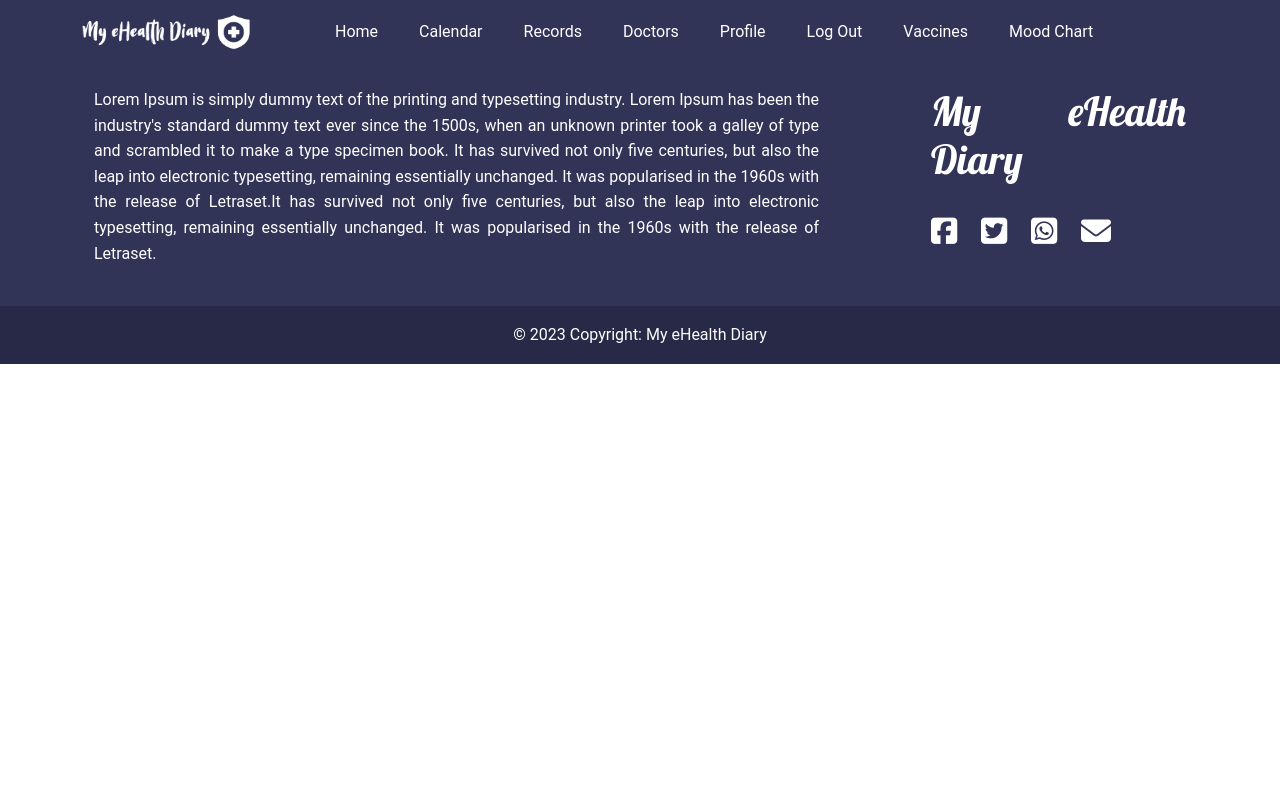
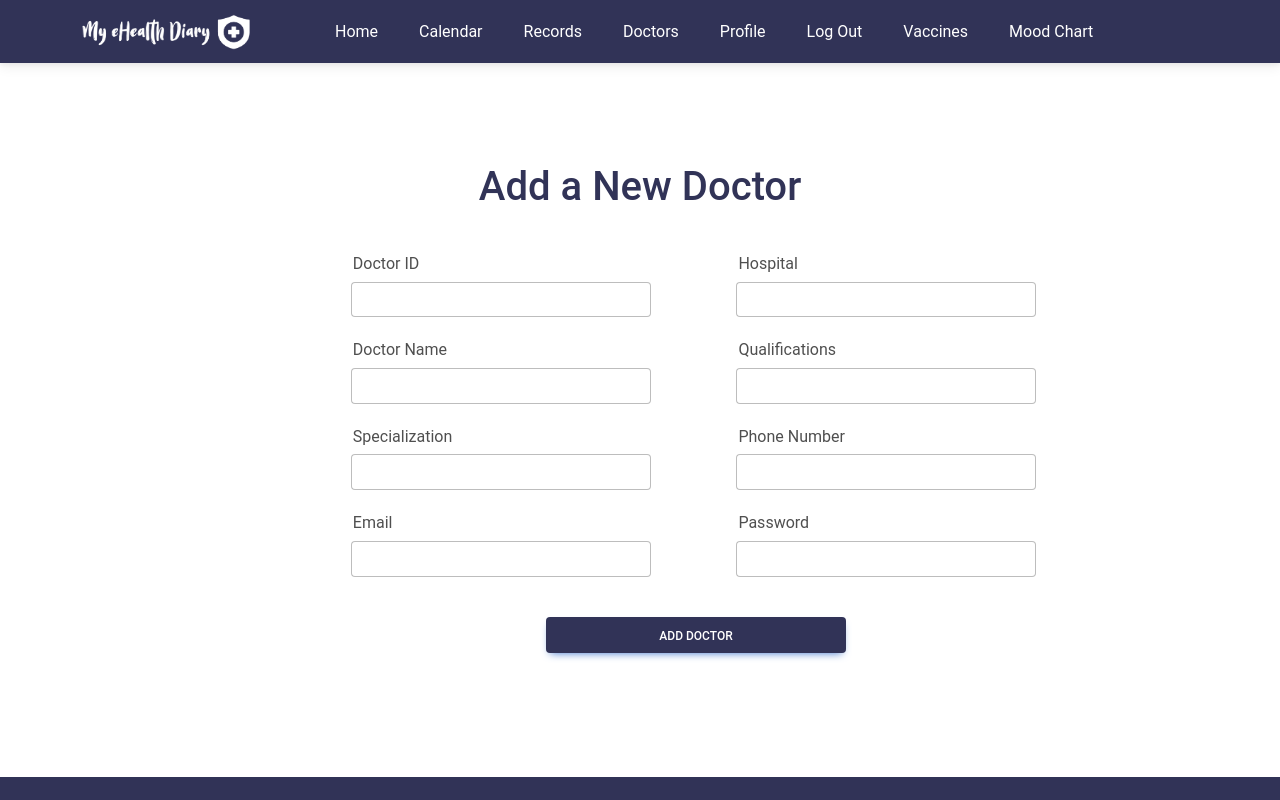
Before and after one commit to NishuDissanayake/MyeHealthDiary-Frontend, a React (Create React App) app: page /add-doctor in a window 1280 px wide. Shown: the top 800 px of the page. Built offline with nearby package versions, Linux system fonts and the light colour scheme.

Commit message:
Add doctor completed

```diff
--- a/package.json
+++ b/package.json
@@ -15,6 +15,7 @@
     "react-google-charts": "^4.0.0",
     "react-router-dom": "^6.9.0",
     "react-scripts": "5.0.1",
+    "sweetalert2": "^11.7.3",
     "web-vitals": "^2.1.4"
   },
   "scripts": {
--- a/src/App.js
+++ b/src/App.js
@@ -14,6 +14,7 @@ import Records from './Components/Pages/UserRecords/records';
 import Vaccines from './Components/Pages/UserVaccines/vaccines';
 import Adminprofile from './Components/Pages/AdminProfile/adminprofile';
 import Admindashboard from './Components/Pages/AdminDashboard/admindashboard';
+import AddDoctor from './Components/Pages/AdminDashboard/addDoctor';
 import { Route, Routes, BrowserRouter } from 'react-router-dom';
 
 function App() {
@@ -34,6 +35,7 @@ function App() {
         <Route path="/mood-chart" element={<MoodChart />} />
         <Route path="/admin-profile" element={<Adminprofile />} />
         <Route path="/admin-dashboard" element={<Admindashboard />} />
+        <Route path="/add-doctor" element={<AddDoctor />} />
         <Route path="/vaccinations" element={<Vaccines />} />
       </Routes>
       <Footer />
--- /dev/null
+++ b/src/Components/Pages/AdminDashboard/addDoctor.css
@@ -0,0 +1,39 @@
+.add-doc-cont1 {
+    padding: 100px !important;
+}
+
+.addDoctorForm-heading {
+    font-size: 40px;
+    text-align: center;
+    margin-bottom: 40px;
+    color: #313357;
+}
+
+.d-inputLogin {
+    max-width: 300px;
+    margin-bottom: 20px;
+}
+
+.d-loginLText {
+    margin-bottom: 5px;
+    margin-left: -10px !important;
+}
+
+.d-loginText {
+    text-align: center;
+    font-size: 40px;
+    color: #313357;
+    font-weight: bold;
+    margin-bottom: 20px;
+}
+
+.doc-button {
+    margin-top: 20px;
+    margin-right: 40%;
+    margin-left: 40%;
+    width: 20%;
+}
+
+.doctor-form-col {
+    margin-left: 20%;
+}
--- /dev/null
+++ b/src/Components/Pages/AdminDashboard/addDoctor.js
@@ -0,0 +1,106 @@
+import React, { useState } from 'react';
+import { MDBBtn, MDBModal, MDBModalHeader, MDBModalBody, MDBModalFooter, MDBInput, MDBContainer, MDBRow, MDBCol } from 'mdb-react-ui-kit';
+import axios from 'axios';
+import './addDoctor.css';
+import Swal from 'sweetalert2';
+
+function AddDoctor() {
+
+    const [doctor_id, setId] = useState('');
+    const [doctor_name, setName] = useState('');
+    const [hospital, setHospital] = useState('');
+    const [specialization, setSpecialization] = useState('');
+    const [qualifications, setQualifications] = useState('');
+    const [phone_number, setPhoneNumber] = useState('');
+    const [email, setEmail] = useState('');
+    const [added_by, setAddedBy] = useState('');
+    const [passwrd, setPass] = useState('');
+
+    const handleSubmit = async (event) => {
+        event.preventDefault();
+        try {
+            const added_by = "U00T";
+
+            const res = await axios.post("https://my-ehealth-diary-backend.herokuapp.com/api/add-doctor", { doctor_id, doctor_name, hospital, specialization, qualifications, phone_number, email, added_by, passwrd });
+            console.log(res.data);
+
+            setId("");
+            setName("");
+            setHospital("");
+            setSpecialization("");
+            setQualifications("");
+            setPhoneNumber("");
+            setEmail("");
+            setPass("");
+            Swal.fire({
+                title: 'Success!',
+                text: 'Doctor added successfully!',
+                icon: 'success',
+                confirmButtonText: 'OK'
+            });
+
+        } catch (error) {
+            console.log(error);
+            Swal.fire({
+                title: 'Error!',
+                text: 'Doctor addition failed!',
+                icon: 'error',
+                confirmButtonText: 'OK'
+            });
+        }
+    };
+
+    return (
+
+        <MDBContainer className='add-doc-cont1'>
+            <form onSubmit={handleSubmit} className="addDoctorForm">
+                <h1 className='addDoctorForm-heading'>Add a New Doctor</h1>
+
+                <MDBRow>
+                    <MDBCol className='doctor-form-col'>
+                        <MDBRow className='d-inputLogin'>
+                            <label className='d-loginLText' htmlFor="doctor_id">Doctor ID</label>
+                            <MDBInput className='inputField' id="doctor_id" type="text" value={doctor_id} onChange={(event) => setId(event.target.value)} required />
+                        </MDBRow>
+                        <MDBRow className='d-inputLogin'>
+                            <label htmlFor="doctor_name" className='d-loginLText'>Doctor Name</label>
+                            <MDBInput className='inputField' id="doctor_name" type="text" value={doctor_name} onChange={(event) => setName(event.target.value)} required />
+                        </MDBRow>
+                        <MDBRow className='d-inputLogin'>
+                            <label htmlFor="specialization" className='d-loginLText'>Specialization</label>
+                            <MDBInput className='inputField' id="specialization" type="text" value={specialization} onChange={(event) => setSpecialization(event.target.value)} required />
+                        </MDBRow>
+                        <MDBRow className='d-inputLogin'>
+                            <label htmlFor="email" className='d-loginLText'>Email</label>
+                            <MDBInput className='inputField doctor-email-input' id="email" type="email" value={email} onChange={(event) => setEmail(event.target.value)} required />
+                        </MDBRow>
+                    </MDBCol>
+                    <MDBCol>
+                        <MDBRow className='d-inputLogin'>
+                            <label htmlFor="hospital" className='d-loginLText'>Hospital</label>
+                            <MDBInput className='inputField' id="hospital" type="text" value={hospital} onChange={(event) => setHospital(event.target.value)} required />
+                        </MDBRow>
+                        <MDBRow className='d-inputLogin'>
+                            <label htmlFor="qualifications" className='d-loginLText'>Qualifications</label>
+                            <MDBInput className='inputField' id="qualifications" type="text" value={qualifications} onChange={(event) => setQualifications(event.target.value)} required />
+                        </MDBRow>
+                        <MDBRow className='d-inputLogin'>
+                            <label htmlFor="phone_number" className='d-loginLText'>Phone Number</label>
+                            <MDBInput className='inputField' id="phone_number" type="tel" value={phone_number} onChange={(event) => setPhoneNumber(event.target.value)} required />
+                        </MDBRow>
+                        <MDBRow className='d-inputLogin'>
+                            <label htmlFor="passwrd" className='d-loginLText'>Password</label>
+                            <MDBInput className='inputField' id="passwrd" type="password" value={passwrd} onChange={(event) => setPass(event.target.value)} required />
+                        </MDBRow>
+                    </MDBCol>
+                </MDBRow>
+                <MDBRow></MDBRow>
+                <MDBBtn type='submit' className='mb-4 btnLogin doc-button' block>Add Doctor</MDBBtn>
+            </form>
+
+        </MDBContainer>
+
+    )
+}
+
+export default AddDoctor
--- a/src/Components/Pages/AdminDashboard/admindashboard.css
+++ b/src/Components/Pages/AdminDashboard/admindashboard.css
@@ -42,6 +42,12 @@
     margin-top: 125px !important;
 }
 
+.aprofBtn3 {
+    float: left;
+    background-color: #055608 !important;
+    min-width: 150px !important;
+}
+
 /*
 .allImgStyle {
     max-width: 300px;
--- a/src/Components/Pages/AdminDashboard/admindashboard.js
+++ b/src/Components/Pages/AdminDashboard/admindashboard.js
@@ -26,7 +26,6 @@ function Admindashboard() {
     const [doctors, setDoctors] = useState([]);
     const [hospitals, setHospitals] = useState([]);
     const [users, setUsers] = useState([]);
-    const [admins, setAdmins] = useState([]);
 
     useEffect(() => {
         getDoctor();
@@ -100,7 +99,7 @@ function Admindashboard() {
                 <MDBRow className='aprofileT2' id='doctors'>
                     <MDBCol className='dash-section-col1'>Doctor Records</MDBCol>
                     <MDBCol className='dash-section-col2'>
-                        <Link to="">
+                        <Link to="/add-doctor">
                             <MDBBtn className='aprofBtn2'>Add New Doctor</MDBBtn>
                         </Link>
                     </MDBCol>
@@ -200,7 +199,7 @@ function Admindashboard() {
                                     <td>{user.email}</td>
                                     <td>{user.status}</td>
                                     <td><Link to="/mood-chart">
-                                        <MDBBtn className='aprofBtn1'>View Profile</MDBBtn>
+                                        <MDBBtn className='aprofBtn3'>View Profile</MDBBtn>
                                     </Link></td>
                                 </tr>
                             ))}
--- a/src/Components/Pages/AdminProfile/adminprofile.js
+++ b/src/Components/Pages/AdminProfile/adminprofile.js
@@ -3,9 +3,18 @@ import './adminprofile.css';
 import React from 'react';
 
 function adminprofile() {
-  return (
-    <div>adminprofile</div>
-  )
+    return (
+        <MDBContainer>
+
+            <MDBContainer>
+                <MDBRow className='ad-prof-title'>Welcome Back, Admin Name</MDBRow>
+
+
+
+            </MDBContainer>
+
+        </MDBContainer>
+    )
 }
 
 export default adminprofile
```
Also changed, not shown: 1 other file (tests, documents, lock files or other folders).
